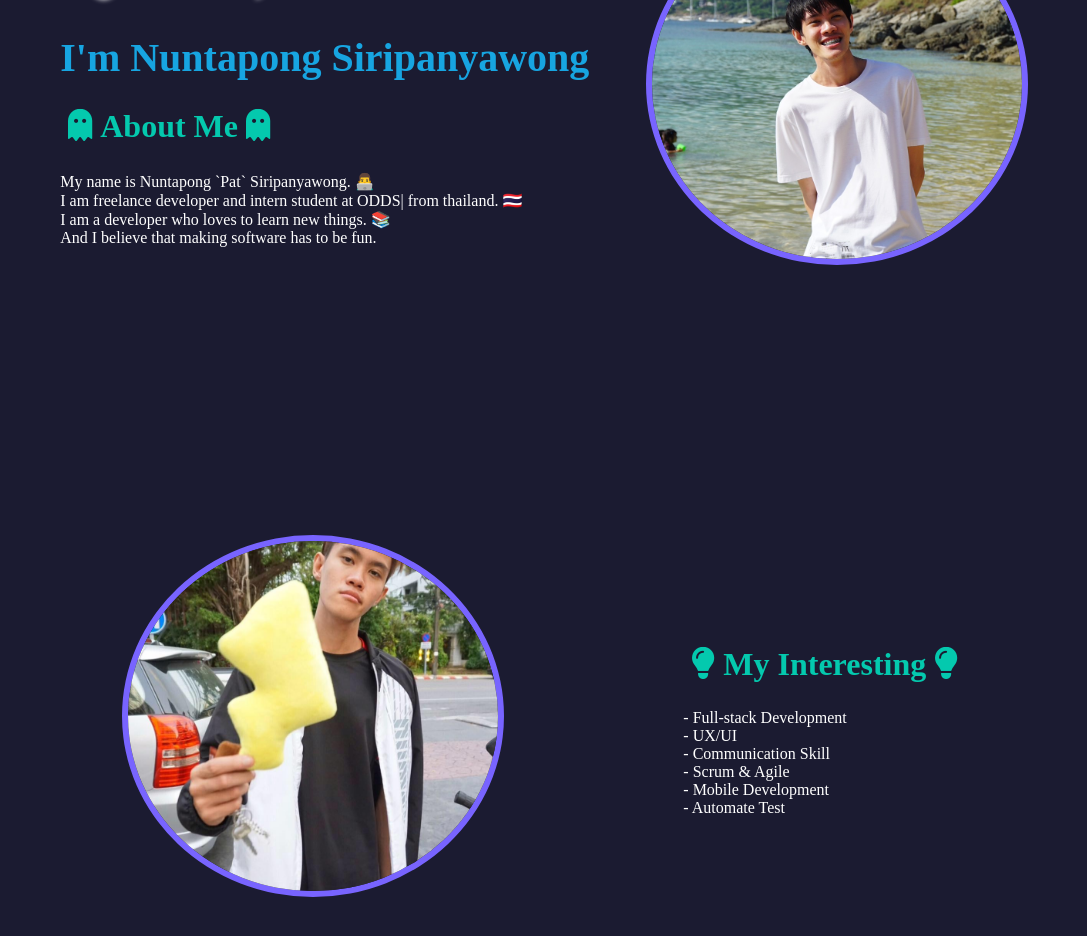
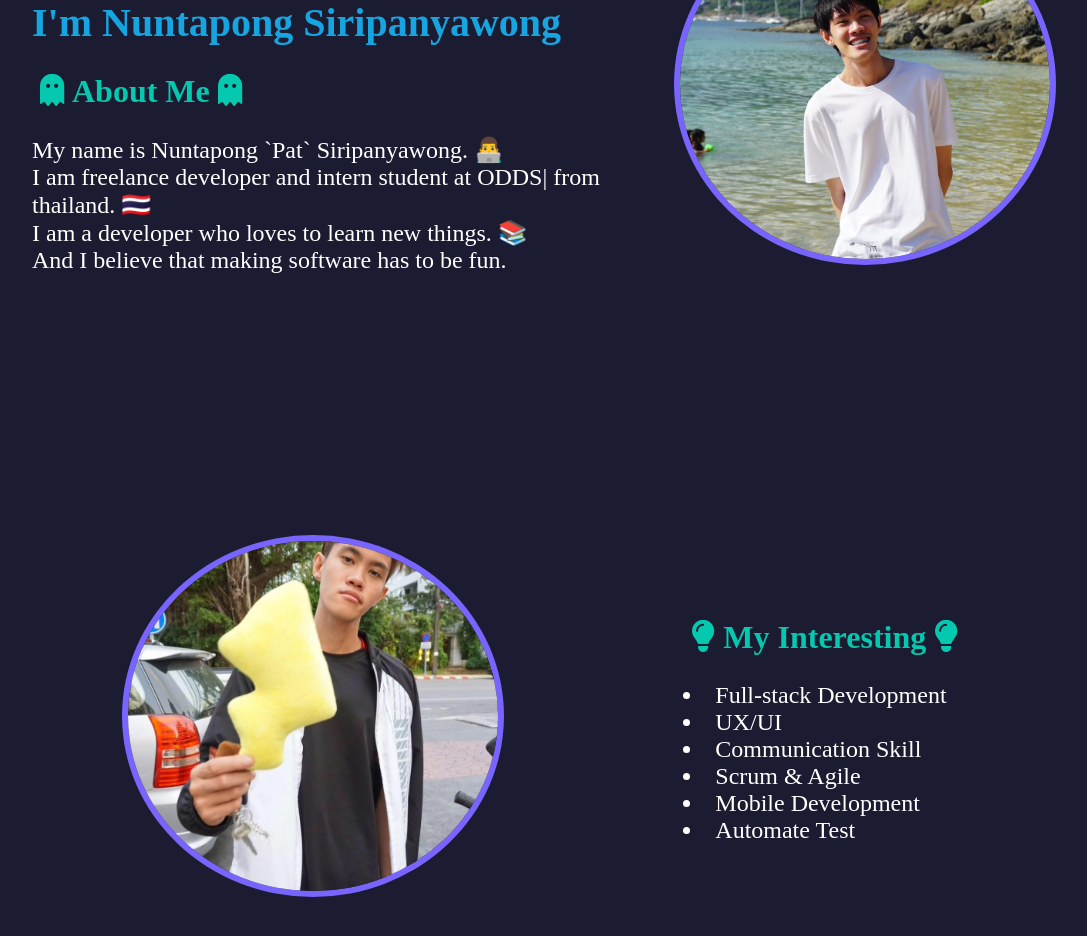
Before and after one commit to NuntapongS/my-portfolio, a React (Create React App) app: page / in a window 1280 px wide. Shown: the part 280-1216 px from the top of the page, without its empty margins (96-1183 px from the left). Built offline with nearby package versions, Linux system fonts and the light colour scheme.

Commit message:
edit: change wording

```diff
--- a/src/components/whoAmI.tsx
+++ b/src/components/whoAmI.tsx
@@ -16,7 +16,7 @@ const WhoAmI = () => {
             <i className="fa-sharp fa-solid fa-ghost fa-fw fa-beat"></i>About Me
             <i className="fa-sharp fa-solid fa-ghost fa-fw fa-beat"></i>
           </h2>
-          <p className="about-content">
+          <p className="content">
             {word.myInterview1}
             <br />
             {word.myInterview2}
@@ -37,13 +37,13 @@ const WhoAmI = () => {
             Interesting
             <i className="fa-sharp fa-solid fa-lightbulb fa-fw fa-beat"></i>
           </h2>
-          <div className="interest-content">
-            <li>- Full-stack Development</li>
-            <li>- UX/UI</li>
-            <li>- Communication Skill</li>
-            <li>- Scrum & Agile</li>
-            <li>- Mobile Development</li>
-            <li>- Automate Test</li>
+          <div className="content">
+            <li> Full-stack Development</li>
+            <li> UX/UI</li>
+            <li> Communication Skill</li>
+            <li> Scrum & Agile</li>
+            <li> Mobile Development</li>
+            <li> Automate Test</li>
           </div>
         </div>
         <div className="image-content">
```
